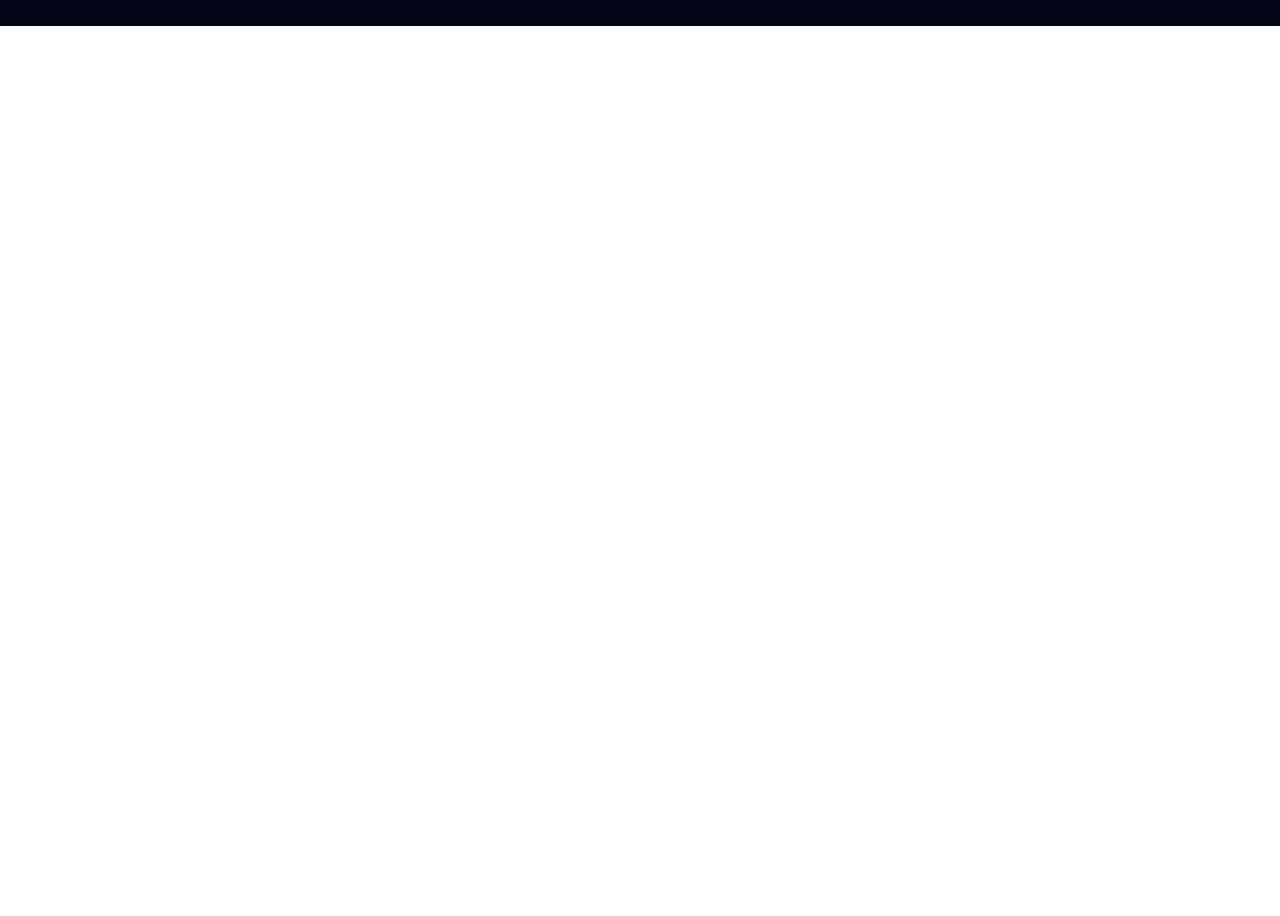
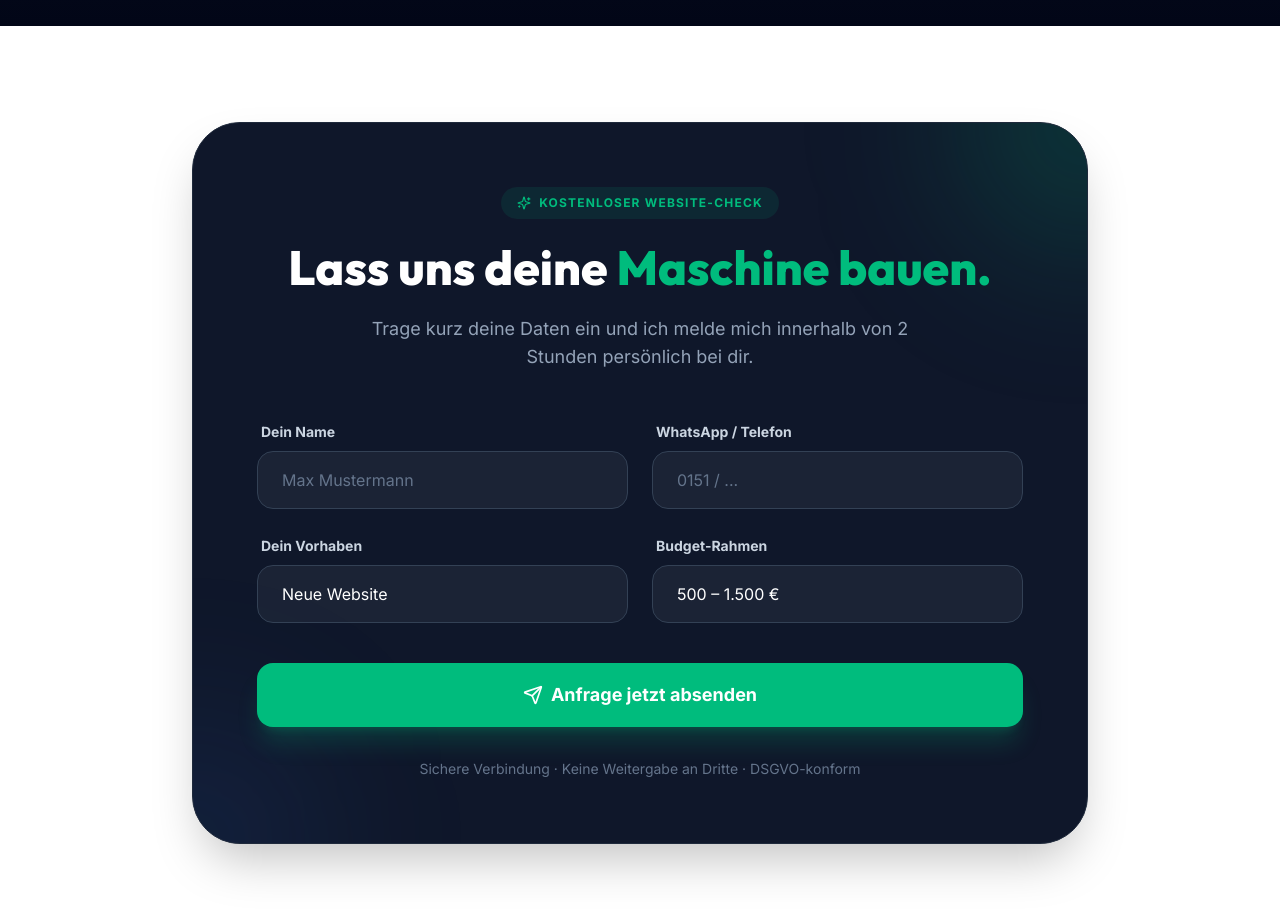
Before and after one commit to timmsug-source/website-linkedin, a Next.js app: page /lp/linkedin in a window 1280 px wide. Shown: the part 4960-5876 px from the top of the page. Before the commit the page ends 4986 px from the top, so only its background shows below. Built offline with nearby package versions, Linux system fonts and the light colour scheme.

Commit message:
feat: add interactive contact form and fix image scaling

```diff
--- a/src/app/(marketing)/webdesign/leichlingen/page.tsx
+++ b/src/app/(marketing)/webdesign/leichlingen/page.tsx
@@ -10,6 +10,7 @@ import { ServiceInfo } from "@/components/service/ServiceInfo";
 import { WebdesignReasons } from "@/components/service/WebdesignReasons";
 import { WebdesignCities } from "@/components/service/WebdesignCities";
 import { LeichlingenFlow, LeichlingenAbout, LeichlingenSolution } from "@/components/lp/LeichlingenSections";
+import { ContactForm } from "@/components/ui/ContactForm";
 const leichlingenService = {
   id: "webdesign-leichlingen",
   title: "Webdesign Leichlingen",
@@ -108,6 +109,9 @@ export default function LeichlingenPage() {
       {/* 4. ABLAUF (Customized for Leichlingen) */}
       <LeichlingenFlow />
 
+      {/* 5. KONTAKT-FORMULAR */}
+      <ContactForm pageName="Leichlingen Landingpage" />
+
 
 
       {/* 6. CTA + ÜBER MICH (Customized for Leichlingen) */}
--- a/src/app/lp/linkedin/page.tsx
+++ b/src/app/lp/linkedin/page.tsx
@@ -11,6 +11,7 @@ import {
   Activity,
 } from "lucide-react";
 import { WHATSAPP_URL, CONTACT_URL } from "@/lib/utils";
+import { ContactForm } from "@/components/ui/ContactForm";
 
 // ─── Data ────────────────────────────────────────────────────────────────────
 
@@ -455,6 +456,9 @@ export default function LinkedInLP() {
           </p>
         </div>
       </section>
+
+      {/* ── 7. KONTAKT-FORMULAR ────────────────────────────────────────── */}
+      <ContactForm pageName="LinkedIn Landingpage" />
     </div>
   );
 }
--- a/src/components/lp/LeichlingenSections.tsx
+++ b/src/components/lp/LeichlingenSections.tsx
@@ -211,7 +211,7 @@ export function LeichlingenSolution() {
               src="/images/mockups-grid.jpg"
               alt="Webdesign Leichlingen Mockups"
               fill
-              className="object-cover object-center"
+              className="object-contain object-center"
             />
           </motion.div>
         </div>
--- /dev/null
+++ b/src/components/ui/ContactForm.tsx
@@ -0,0 +1,196 @@
+"use client";
+
+import { useState } from "react";
+import { motion, AnimatePresence } from "framer-motion";
+import { Send, CheckCircle2, AlertCircle, Loader2, Sparkles } from "lucide-react";
+
+interface ContactFormProps {
+  pageName: string;
+}
+
+export function ContactForm({ pageName }: ContactFormProps) {
+  const [status, setStatus] = useState<"idle" | "loading" | "success" | "error">("idle");
+  const [formData, setFormData] = useState({
+    name: "",
+    contact: "",
+    projectType: "neu",
+    budget: "medium",
+  });
+
+  const handleSubmit = async (e: React.FormEvent) => {
+    e.preventDefault();
+    setStatus("loading");
+
+    try {
+      const res = await fetch("/api/contact", {
+        method: "POST",
+        headers: { "Content-Type": "application/json" },
+        body: JSON.stringify({ ...formData, page: pageName }),
+      });
+
+      if (!res.ok) throw new Error("Fehler beim Senden");
+
+      setStatus("success");
+      setFormData({ name: "", contact: "", projectType: "neu", budget: "medium" });
+    } catch (err) {
+      setStatus("error");
+      setTimeout(() => setStatus("idle"), 5000);
+    }
+  };
+
+  return (
+    <section className="py-24 px-6 bg-white" id="contact-form">
+      <div className="max-w-4xl mx-auto">
+        <motion.div
+          initial={{ opacity: 0, y: 20 }}
+          whileInView={{ opacity: 1, y: 0 }}
+          viewport={{ once: true }}
+          className="relative bg-slate-900 rounded-[3rem] p-8 md:p-16 overflow-hidden shadow-2xl border border-slate-800"
+        >
+          {/* Decorative blobs */}
+          <div className="absolute top-0 right-0 w-64 h-64 bg-accent/20 rounded-full blur-[80px] -translate-y-1/2 translate-x-1/2" />
+          <div className="absolute bottom-0 left-0 w-64 h-64 bg-blue-500/10 rounded-full blur-[80px] translate-y-1/2 -translate-x-1/2" />
+
+          <div className="relative z-10">
+            <div className="text-center mb-12">
+              <div className="inline-flex items-center gap-2 px-4 py-2 rounded-full bg-accent/10 text-accent text-xs font-bold uppercase tracking-widest mb-6">
+                <Sparkles size={14} />
+                <span>Kostenloser Website-Check</span>
+              </div>
+              <h2 className="text-3xl md:text-5xl font-display font-extrabold text-white mb-6">
+                Lass uns deine <span className="text-accent">Maschine bauen.</span>
+              </h2>
+              <p className="text-slate-400 text-lg max-w-xl mx-auto">
+                Trage kurz deine Daten ein und ich melde mich innerhalb von 2 Stunden persönlich bei dir.
+              </p>
+            </div>
+
+            <form onSubmit={handleSubmit} className="grid grid-cols-1 md:grid-cols-2 gap-6">
+              {/* Name */}
+              <div className="space-y-2">
+                <label className="text-sm font-bold text-slate-300 ml-1">Dein Name</label>
+                <input
+                  required
+                  type="text"
+                  placeholder="Max Mustermann"
+                  value={formData.name}
+                  onChange={(e) => setFormData({ ...formData, name: e.target.value })}
+                  className="w-full bg-white/5 border border-slate-700 rounded-2xl px-6 py-4 text-white placeholder:text-slate-500 focus:outline-none focus:border-accent focus:ring-1 focus:ring-accent transition-all"
+                />
+              </div>
+
+              {/* Contact */}
+              <div className="space-y-2">
+                <label className="text-sm font-bold text-slate-300 ml-1">WhatsApp / Telefon</label>
+                <input
+                  required
+                  type="text"
+                  placeholder="0151 / ..."
+                  value={formData.contact}
+                  onChange={(e) => setFormData({ ...formData, contact: e.target.value })}
+                  className="w-full bg-white/5 border border-slate-700 rounded-2xl px-6 py-4 text-white placeholder:text-slate-500 focus:outline-none focus:border-accent focus:ring-1 focus:ring-accent transition-all"
+                />
+              </div>
+
+              {/* Project Type */}
+              <div className="space-y-2">
+                <label className="text-sm font-bold text-slate-300 ml-1">Dein Vorhaben</label>
+                <select
+                  value={formData.projectType}
+                  onChange={(e) => setFormData({ ...formData, projectType: e.target.value })}
+                  className="w-full bg-white/5 border border-slate-700 rounded-2xl px-6 py-4 text-white focus:outline-none focus:border-accent focus:ring-1 focus:ring-accent transition-all appearance-none cursor-pointer"
+                >
+                  <option value="neu" className="bg-slate-900">Neue Website</option>
+                  <option value="redesign" className="bg-slate-900">Redesign (Bestehende Seite)</option>
+                  <option value="seo" className="bg-slate-900">SEO & Sichtbarkeit</option>
+                  <option value="shop" className="bg-slate-900">Onlineshop</option>
+                </select>
+              </div>
+
+              {/* Budget */}
+              <div className="space-y-2">
+                <label className="text-sm font-bold text-slate-300 ml-1">Budget-Rahmen</label>
+                <select
+                  value={formData.budget}
+                  onChange={(e) => setFormData({ ...formData, budget: e.target.value })}
+                  className="w-full bg-white/5 border border-slate-700 rounded-2xl px-6 py-4 text-white focus:outline-none focus:border-accent focus:ring-1 focus:ring-accent transition-all appearance-none cursor-pointer"
+                >
+                  <option value="small" className="bg-slate-900">bis 500 €</option>
+                  <option value="medium" className="bg-slate-900">500 – 1.500 €</option>
+                  <option value="large" className="bg-slate-900">1.500 – 3.000 €</option>
+                  <option value="xl" className="bg-slate-900">3.000 € +</option>
+                </select>
+              </div>
+
+              {/* Submit Button */}
+              <div className="md:col-span-2 mt-4">
+                <button
+                  type="submit"
+                  disabled={status === "loading" || status === "success"}
+                  className={`w-full h-16 rounded-2xl font-bold text-lg flex items-center justify-center gap-3 transition-all ${
+                    status === "success"
+                      ? "bg-emerald-500 text-white cursor-default"
+                      : "bg-accent hover:bg-accent/90 text-white shadow-xl shadow-accent/20 active:scale-95 disabled:opacity-70"
+                  }`}
+                >
+                  <AnimatePresence mode="wait">
+                    {status === "loading" ? (
+                      <motion.div
+                        key="loading"
+                        initial={{ opacity: 0 }}
+                        animate={{ opacity: 1 }}
+                        exit={{ opacity: 0 }}
+                        className="flex items-center gap-2"
+                      >
+                        <Loader2 className="animate-spin" />
+                        Wird gesendet...
+                      </motion.div>
+                    ) : status === "success" ? (
+                      <motion.div
+                        key="success"
+                        initial={{ opacity: 0, scale: 0.8 }}
+                        animate={{ opacity: 1, scale: 1 }}
+                        className="flex items-center gap-2"
+                      >
+                        <CheckCircle2 />
+                        Anfrage erhalten!
+                      </motion.div>
+                    ) : (
+                      <motion.div
+                        key="idle"
+                        initial={{ opacity: 0 }}
+                        animate={{ opacity: 1 }}
+                        className="flex items-center gap-2"
+                      >
+                        <Send size={20} />
+                        Anfrage jetzt absenden
+                      </motion.div>
+                    )}
+                  </AnimatePresence>
+                </button>
+              </div>
+            </form>
+
+            <AnimatePresence>
+              {status === "error" && (
+                <motion.p
+                  initial={{ opacity: 0, y: 10 }}
+                  animate={{ opacity: 1, y: 0 }}
+                  exit={{ opacity: 0 }}
+                  className="mt-6 text-center text-red-400 flex items-center justify-center gap-2 font-medium"
+                >
+                  <AlertCircle size={18} />
+                  Da ist etwas schiefgelaufen. Bitte versuch es nochmal!
+                </motion.p>
+              )}
+            </AnimatePresence>
+
+            <p className="mt-8 text-center text-slate-500 text-sm">
+              Sichere Verbindung · Keine Weitergabe an Dritte · DSGVO-konform
+            </p>
+          </div>
+        </motion.div>
+      </div>
+    </section>
+  );
+}
```
